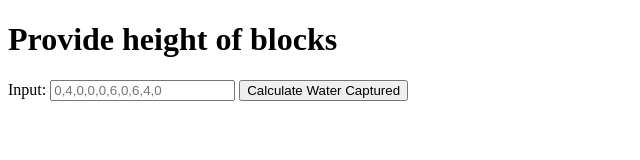
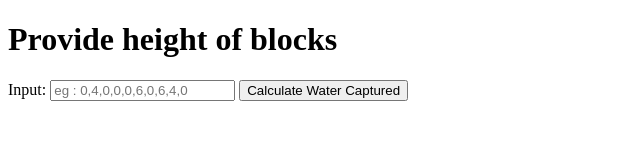
Before and after one commit to webdev1903/capture_water, a plain HTML site: page index.html in a window 1280 px wide. Shown: the full height of the page, 0-640 px from the left. Drawn offline with Linux system fonts and the light colour scheme.

Commit message:
changed placeholder

```diff
--- a/index.html
+++ b/index.html
@@ -15,7 +15,7 @@
         <input
           name="input"
           type="text"
-          placeholder="0,4,0,0,0,6,0,6,4,0"
+          placeholder="eg : 0,4,0,0,0,6,0,6,4,0"
           id="input"
           onChange="handleChange()"
         />
```
